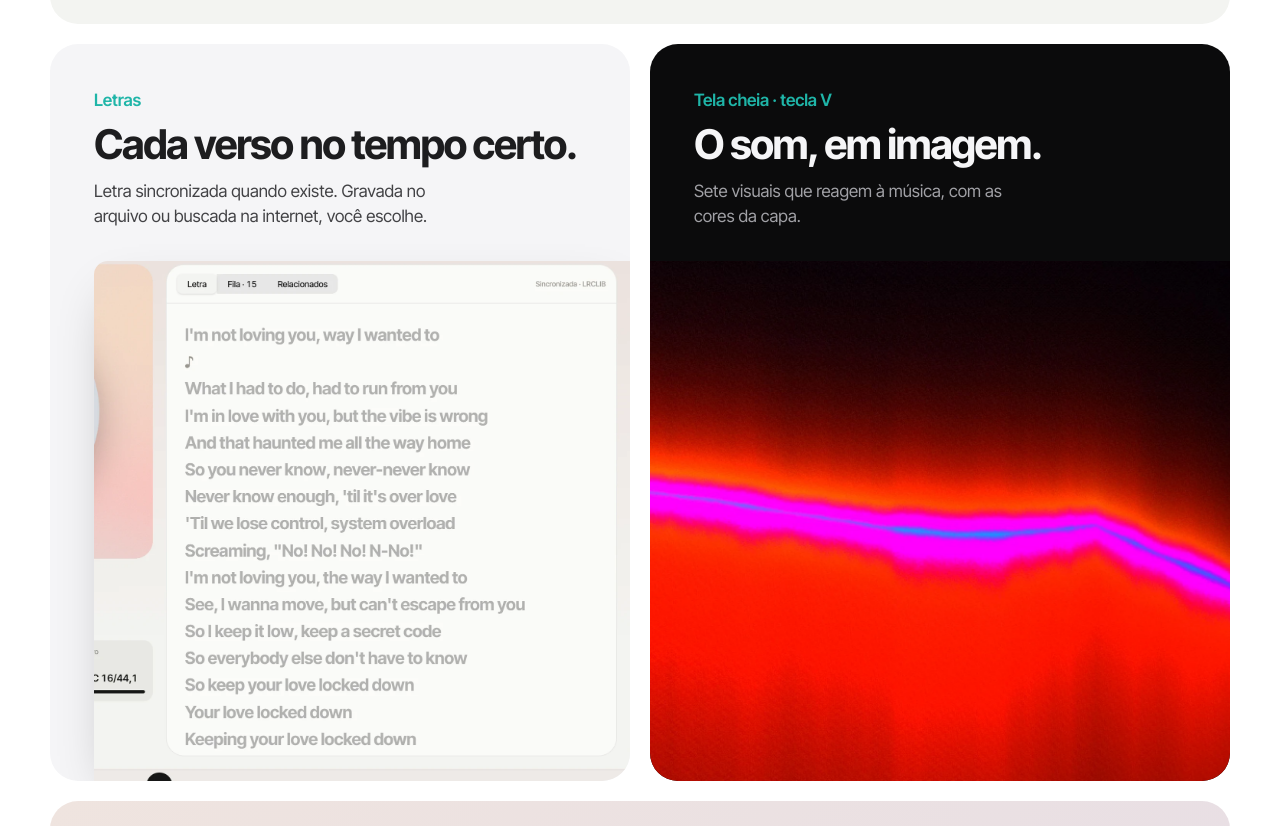
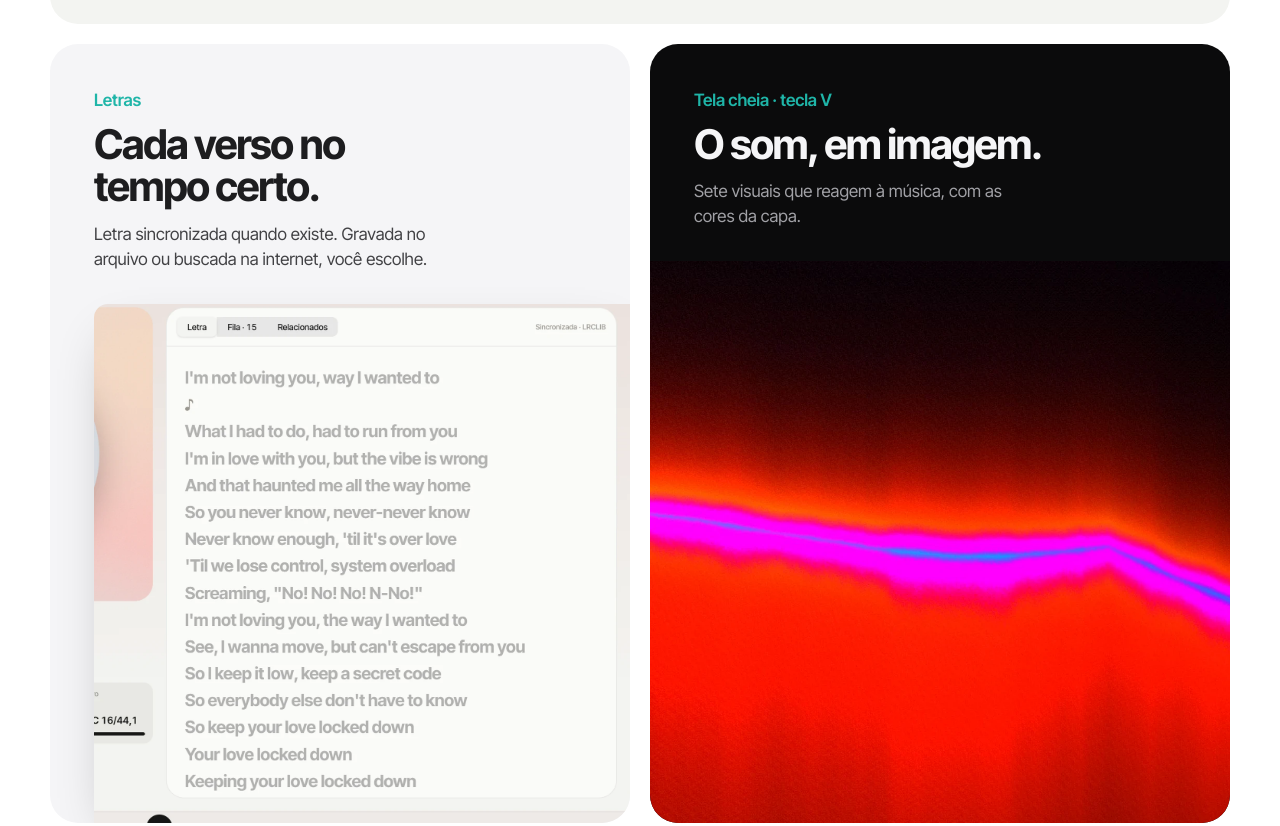
Before and after one commit to lucasegydio/soundboy, a plain HTML site: page index.html in a window 1280 px wide. Shown: the part 3439-4265 px from the top of the page. Drawn offline with Linux system fonts and the light colour scheme.

Commit message:
Site: quebras de linha equilibradas
Co-Authored-By: Claude Opus 5.5 <noreply@anthropic.com>

```diff
--- a/site.css
+++ b/site.css
@@ -195,3 +195,7 @@ p { margin: 0; }
 }
 
 .block h2, .split h2, .local-h, .get h2 { text-wrap: balance; }
+/* quebras de linha: títulos equilibrados, parágrafos sem palavra sozinha na última linha */
+h1, h2, h3 { text-wrap: balance; }
+p, .lede, .tile p, .local-grid p, .trio p, .faq details p { text-wrap: pretty; }
+.tile h3 { max-width: 16ch; }
```
